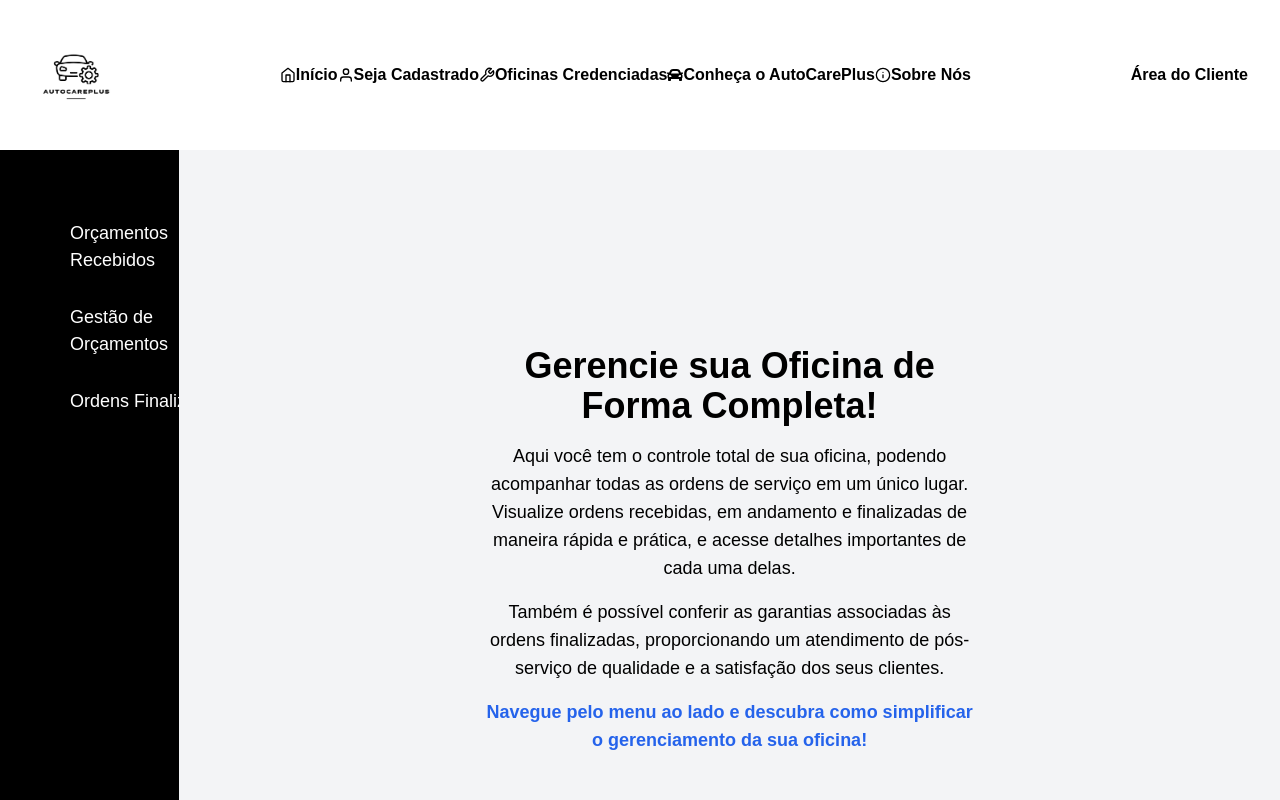
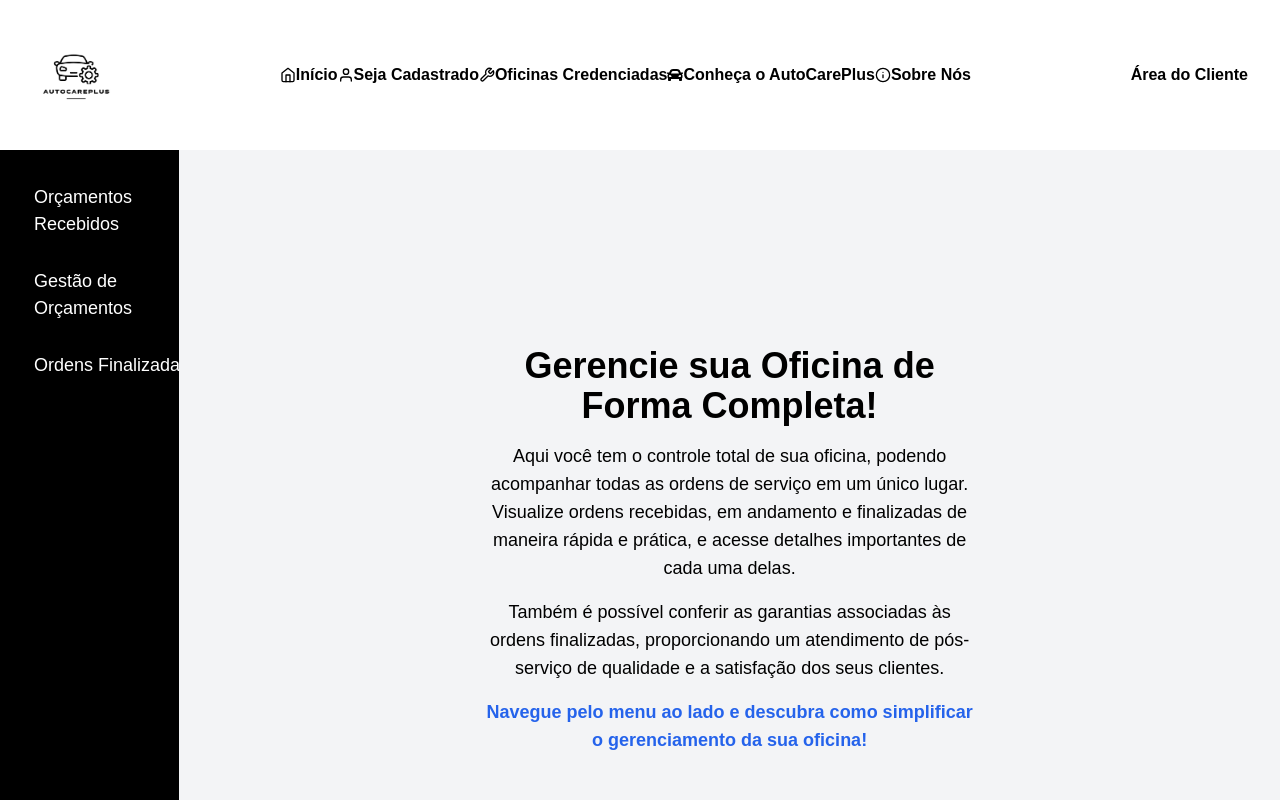
Before and after one commit to joao1015/AutoCarePlus-IA-regenerativa-Com-nextJS, a Next.js app in the folder autocare/: page /OficinaLogada in a window 1280 px wide. Shown: the top 800 px of the page. Built offline with nearby package versions, Linux system fonts and the light colour scheme.

Commit message:
ajustado side bar

```diff
--- a/autocare/src/app/OficinaLogada/page.tsx
+++ b/autocare/src/app/OficinaLogada/page.tsx
@@ -4,7 +4,7 @@ import Image from "next/image";
 export default function Oficina() {
   return (
     <div className="flex">
-      <div className="w-[14%] h-screen bg-black p-10">
+      <div className="w-[14%] h-screen bg-black p-1 2xl:p-10">
         <Sidebar />
       </div>
       <div className="flex-grow flex items-center justify-center bg-gray-100 h-screen">
```
